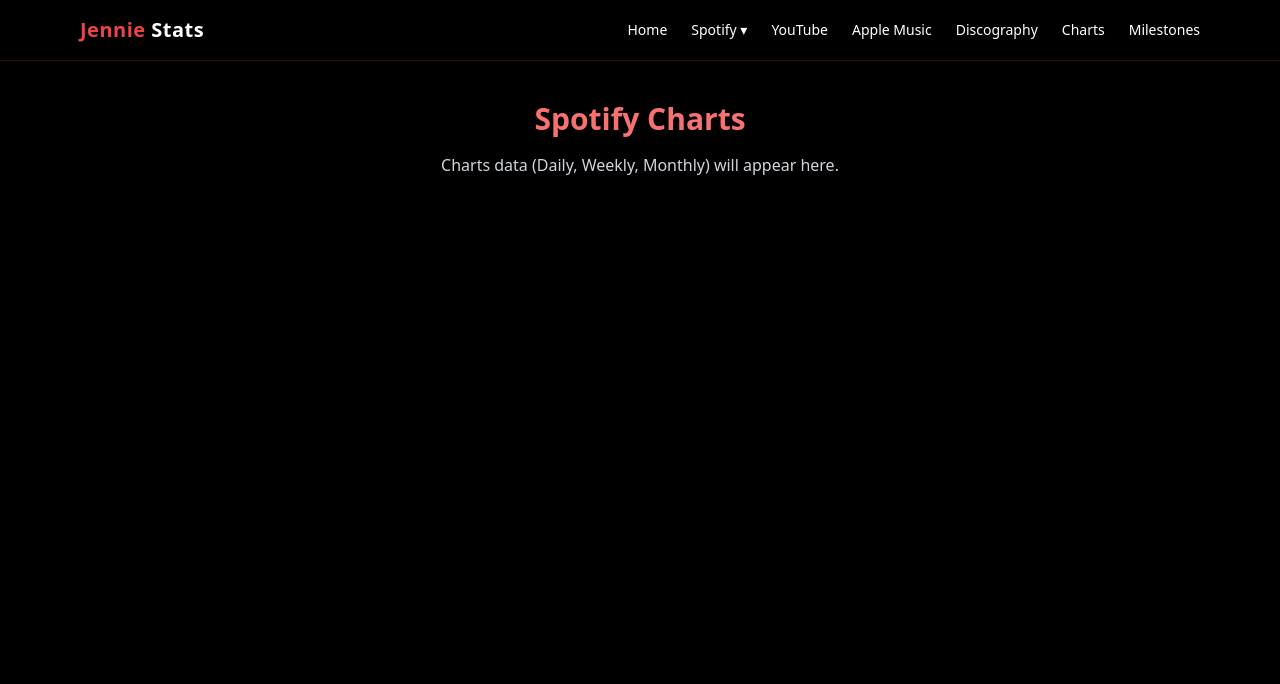
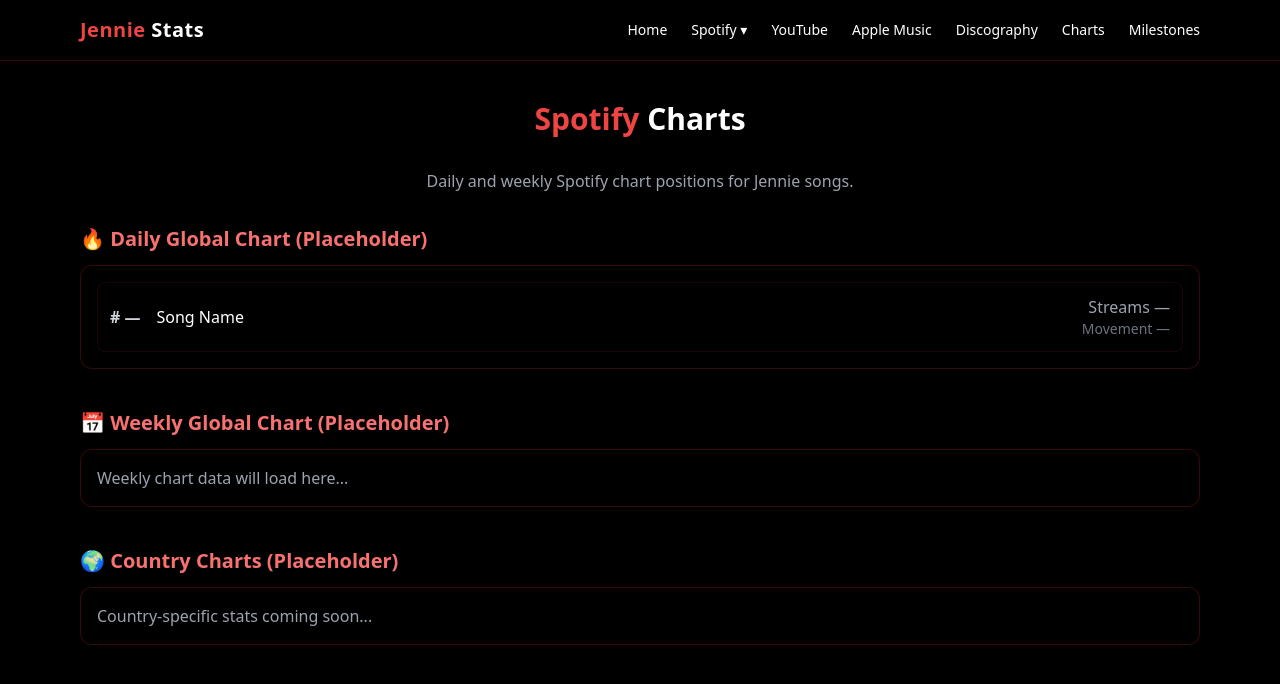
Before and after one commit to starjen16/jennie-stats, a Next.js app: page /spotify/charts in a window 1280 px wide. Shown: the top 684 px of the page. Built offline with nearby package versions, Linux system fonts and the light colour scheme.

Commit message:
Update Spotify Charts page UI

```diff
--- a/app/spotify/charts/page.tsx
+++ b/app/spotify/charts/page.tsx
@@ -1,10 +1,69 @@
 export default function SpotifyCharts() {
   return (
-    <div className="text-center">
-      <h1 className="text-3xl font-bold mb-4 text-red-400">Spotify Charts</h1>
-      <p className="text-gray-300">
-        Charts data (Daily, Weekly, Monthly) will appear here.
+    <div className="text-white">
+
+      {/* PAGE TITLE */}
+      <h1 className="text-3xl font-bold text-center mb-8">
+        <span className="text-red-500">Spotify</span> Charts
+      </h1>
+
+      {/* DESCRIPTION */}
+      <p className="text-center text-gray-400 mb-8">
+        Daily and weekly Spotify chart positions for Jennie songs.
       </p>
+
+      {/* CHART SECTIONS */}
+      <div className="space-y-10">
+
+        {/* DAILY CHARTS */}
+        <div>
+          <h2 className="text-xl font-semibold mb-3 text-red-400">
+            🔥 Daily Global Chart (Placeholder)
+          </h2>
+
+          {/* List container */}
+          <div className="bg-black/40 border border-red-900/40 rounded-xl p-4 space-y-4">
+
+            {/* Chart Row - 1 */}
+            <div className="flex items-center justify-between bg-black/30 p-3 rounded-lg border border-red-900/20">
+              <div className="flex items-center gap-4">
+                <span className="text-gray-300 font-bold"># —</span>
+                <span className="text-white">Song Name</span>
+              </div>
+
+              <div className="text-right text-gray-400">
+                <p>Streams —</p>
+                <p className="text-sm text-gray-500">Movement —</p>
+              </div>
+            </div>
+
+            {/* More rows will auto-generate later */}
+          </div>
+        </div>
+
+        {/* WEEKLY CHARTS */}
+        <div>
+          <h2 className="text-xl font-semibold mb-3 text-red-400">
+            📅 Weekly Global Chart (Placeholder)
+          </h2>
+
+          <div className="bg-black/40 border border-red-900/40 rounded-xl p-4">
+            <p className="text-gray-400">Weekly chart data will load here...</p>
+          </div>
+        </div>
+
+        {/* COUNTRY CHARTS */}
+        <div>
+          <h2 className="text-xl font-semibold mb-3 text-red-400">
+            🌍 Country Charts (Placeholder)
+          </h2>
+
+          <div className="bg-black/40 border border-red-900/40 rounded-xl p-4">
+            <p className="text-gray-400">Country-specific stats coming soon...</p>
+          </div>
+        </div>
+
+      </div>
     </div>
   );
 }
--- a/app/spotify/page.tsx
+++ b/app/spotify/page.tsx
@@ -1,10 +1,41 @@
 export default function SpotifyOverview() {
   return (
-    <div className="text-center">
-      <h1 className="text-3xl font-bold mb-4 text-red-400">Spotify Overview</h1>
-      <p className="text-gray-300">
-        Jennie’s Spotify stats overview will appear here.
+    <div className="text-white">
+
+      {/* PAGE TITLE */}
+      <h1 className="text-3xl font-bold text-center mb-8">
+        <span className="text-red-500">Spotify</span> Overview
+      </h1>
+
+      {/* DESCRIPTION */}
+      <p className="text-center text-gray-400 mb-10">
+        Jennie's Spotify charts, tracks, albums & artist analytics.
       </p>
+
+      {/* PLACEHOLDER SECTION */}
+      <div className="grid grid-cols-1 md:grid-cols-2 gap-6">
+
+        <div className="bg-black/50 border border-red-900/40 p-6 rounded-xl shadow-md">
+          <h2 className="text-xl font-semibold mb-2">Spotify Global Stats</h2>
+          <p className="text-gray-400">Data will be added here...</p>
+        </div>
+
+        <div className="bg-black/50 border border-red-900/40 p-6 rounded-xl shadow-md">
+          <h2 className="text-xl font-semibold mb-2">Daily Streams</h2>
+          <p className="text-gray-400">Charts coming soon...</p>
+        </div>
+
+        <div className="bg-black/50 border border-red-900/40 p-6 rounded-xl shadow-md">
+          <h2 className="text-xl font-semibold mb-2">Top Jennie Songs</h2>
+          <p className="text-gray-400">Tracks list coming...</p>
+        </div>
+
+        <div className="bg-black/50 border border-red-900/40 p-6 rounded-xl shadow-md">
+          <h2 className="text-xl font-semibold mb-2">Album Performance</h2>
+          <p className="text-gray-400">Album stats loading...</p>
+        </div>
+
+      </div>
     </div>
   );
 }
```
